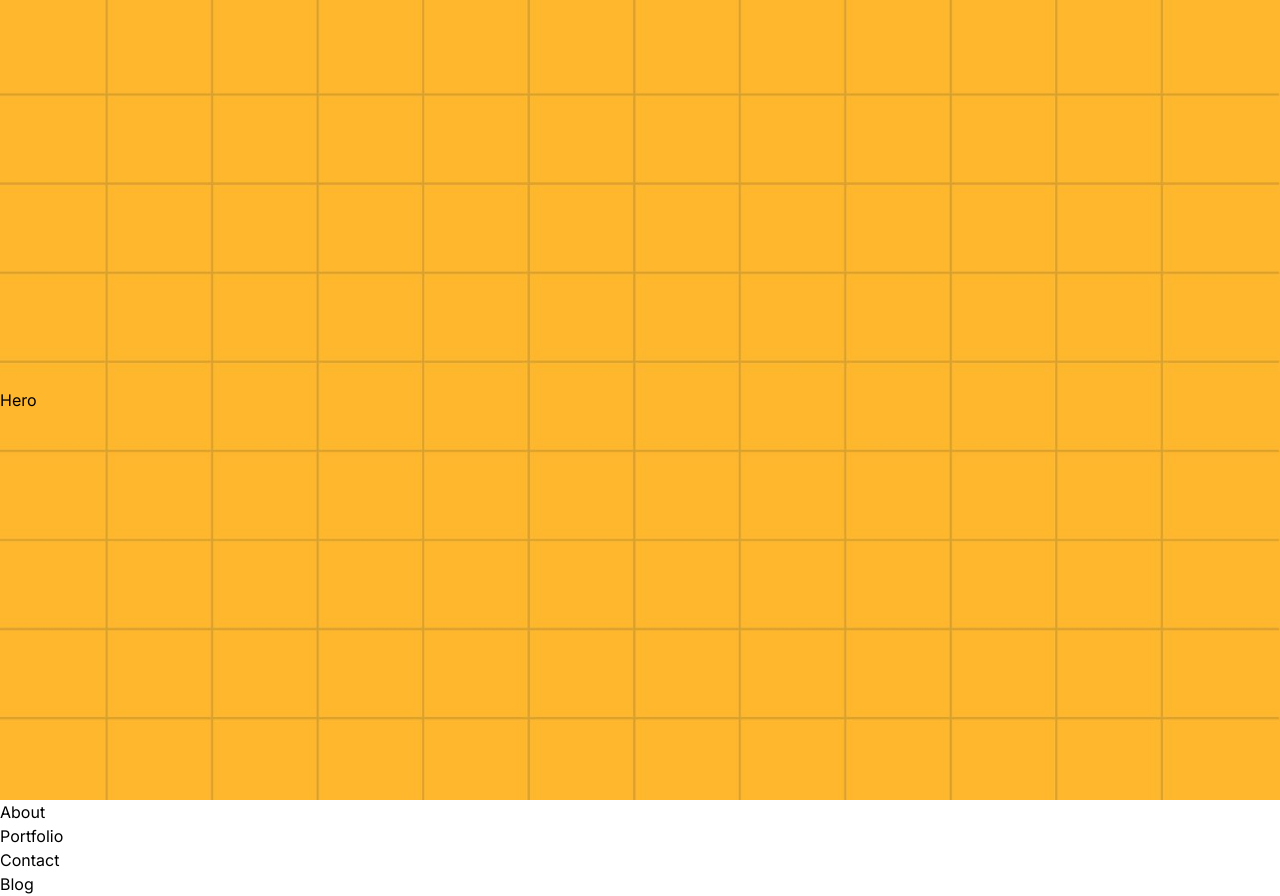
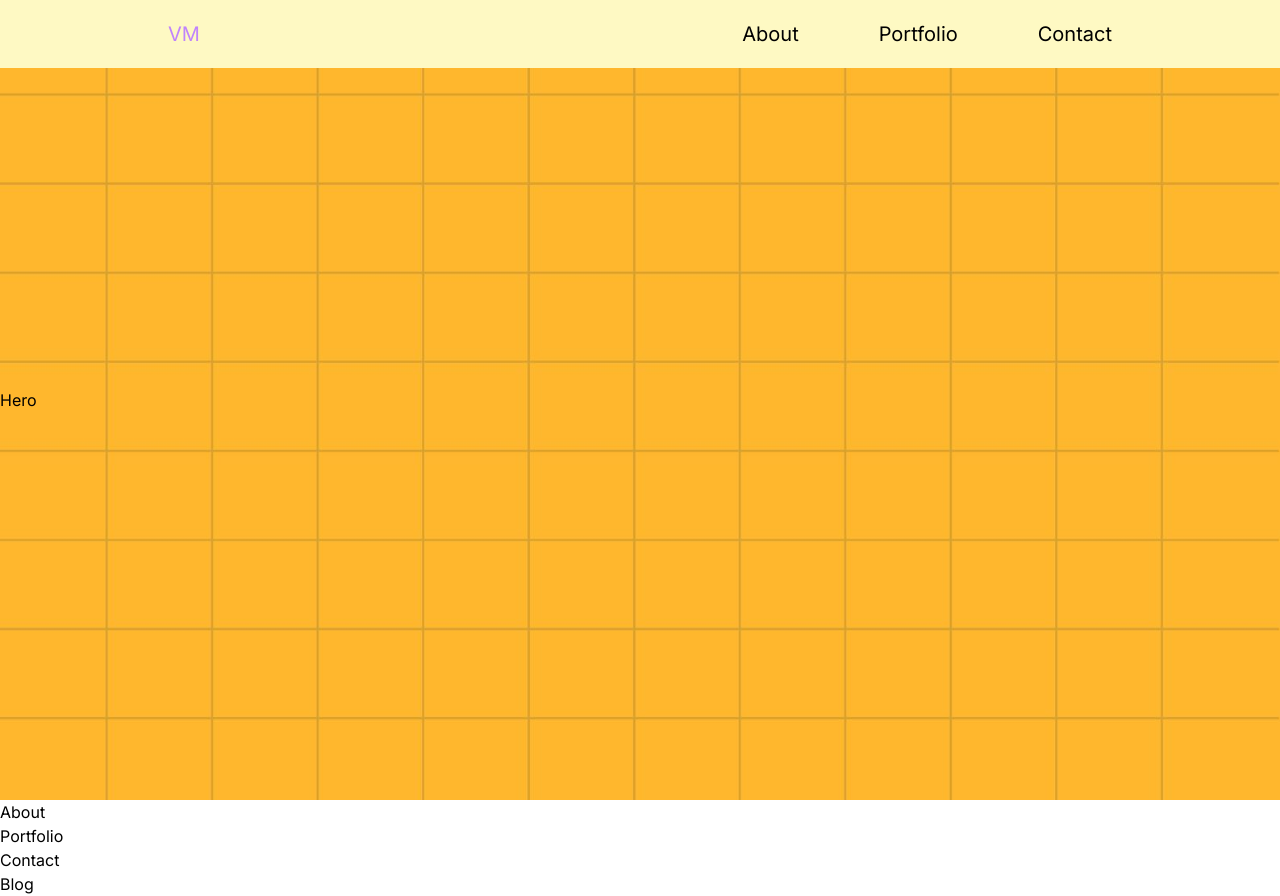
Before and after one commit to DustyDogCodex/animator-portfolio, a Next.js app: page / in a window 1280 px wide. Built offline with nearby package versions, Linux system fonts and the light colour scheme.

Commit message:
added navbar and react-link-smooth-scroll as a dependency

```diff
--- /dev/null
+++ b/src/app/components/Navbar.tsx
@@ -0,0 +1,148 @@
+import { useState, useEffect } from 'react'
+import useMediaQuery from '../hooks/useMediaQuery'
+import AnchorLink from "react-anchor-link-smooth-scroll"
+import { FontAwesomeIcon } from '@fortawesome/react-fontawesome'
+import { faBars, faX } from '@fortawesome/free-solid-svg-icons'
+
+export type LinkProps = {
+    page: string,
+    currentPage: string,
+    setCurrentPage: (page: string) => void
+}
+
+const SmoothLink = ({ page, currentPage, setCurrentPage }: LinkProps) => {
+    //page names will be capitalised for display. This will convert them to lowercase so they can accurately be compared for conditional rendering.
+    const lowerCasePage = page.toLowerCase()
+
+    return(
+        <AnchorLink
+            className={`${currentPage === lowerCasePage ? "text-purple-400" : ""} text-xl text-black cursor-pointer hover:text-violet-600 transition duration-500 hover:no-underline`}
+            href={`#${lowerCasePage}`}
+            onClick={() => setCurrentPage(lowerCasePage)}
+        >
+            {page === 'Home' ? 'VM' : page}
+        </AnchorLink>
+    )
+}
+
+function NavBar({ currentPage, setCurrentPage }: LinkProps) {
+    //using state to toggle navbar menu
+    const [ menuToggled, setMenuToggled ] = useState<boolean>(false)
+
+    //checking to see if window is above a small screen with custom hook
+    const aboveSmallScreens: boolean = useMediaQuery("(min-width: 768px)")
+
+    //determining if navbar is at top of page or not.
+    const [ topOfPage, setTopOfPage ] = useState<boolean>(true)
+
+    useEffect(() => {
+        //using handleScroll to determine if user is browsing top section of the website
+        //this is done to control the background color of the navbar. If user scrolls down the website, bg color changes to red
+        const handleScroll = () => {
+            window.scrollY === 0 ? setTopOfPage(true) : setTopOfPage(false)
+        }
+        window.addEventListener('scroll', handleScroll)
+        return () => window.removeEventListener('scroll', handleScroll)
+    }, [])
+
+    return (
+        <nav
+            className={`${topOfPage ? "bg-yellow-100" : "bg-fuchsia-500"} fixed top-0 z-50 w-full flex items-center justify-center text-black`}
+        >
+            <div
+                className='w-full flex items-center justify-between py-5 px-10 xl:w-4/5'
+            >
+                {/* brand logo and name */}
+                <div
+                    className='flex items-center justify-center'
+                >
+                    <SmoothLink
+                        page="Home"
+                        currentPage={currentPage}
+                        setCurrentPage={setCurrentPage}
+                    />
+                </div>
+
+                {/* menu options */}
+                {aboveSmallScreens
+                    ?
+                    <div className="flex justify-between gap-20">
+                        <SmoothLink
+                            page="About"
+                            currentPage={currentPage}
+                            setCurrentPage={setCurrentPage}
+                        />
+                        <SmoothLink
+                            page="Portfolio"
+                            currentPage={currentPage}
+                            setCurrentPage={setCurrentPage}
+                        />
+                        <SmoothLink
+                            page="Contact"
+                            currentPage={currentPage}
+                            setCurrentPage={setCurrentPage}
+                        />
+                    </div>
+                    :
+                    /* this is what NavBar will look like for smaller screens when menu is toggled off */
+                    <button
+                        className="rounded-full p-2 flex items-center justify-center hover:scale-125 transition duration-300"
+                        onClick={() => setMenuToggled(true)}
+                    >
+                        <FontAwesomeIcon
+                            icon={faBars}
+                            style={{color: "#f5c211", height:'30px', width:'30px'}}
+                        />
+                    </button>
+                }
+
+                {/* toggleable side menu for small/mobile screens */}
+                {/* menu will slide in from top when user clicks the menu icon */}
+                {/* after user clicks on a link, the menu will close automatically */}
+                {(
+                    <div
+                        className={`${ aboveSmallScreens ? 'hidden' : '' } fixed ${ menuToggled ? 'top-0' : '-top-[250px]'} h-[250px] right-0 w-full bg-fuchsia-500 rounded-b-xl ease-in-out duration-700`}
+                    >
+                        {/* X button on top to close menu */}
+                        <div className="flex justify-end px-4 pt-5 mr-8">
+                            <button
+                                onClick={() => setMenuToggled(!menuToggled)}
+                                className="p-2 rounded-full flex items-center"
+                            >
+                                <FontAwesomeIcon
+                                    icon={faX}
+                                    style={{color: "#f5c211", height:'30px', width:'30px'}}
+                                />
+                            </button>
+                        </div>
+
+                        {/* links inside menu */}
+                        <div
+                            className="flex flex-col items-center gap-8 text-2xl"
+                            /* closes menu after a link is clicked */
+                            onClick={() => setMenuToggled(!menuToggled)}
+                        >
+                            <SmoothLink
+                                page="About"
+                                currentPage={currentPage}
+                                setCurrentPage={setCurrentPage}
+                            />
+                            <SmoothLink
+                                page="Portfolio"
+                                currentPage={currentPage}
+                                setCurrentPage={setCurrentPage}
+                            />
+                            <SmoothLink
+                                page="Contact"
+                                currentPage={currentPage}
+                                setCurrentPage={setCurrentPage}
+                            />
+                        </div>
+                    </div>
+                )}
+            </div>
+        </nav>
+    )
+}
+
+export default NavBar
--- /dev/null
+++ b/src/app/hooks/useMediaQuery.tsx
@@ -0,0 +1,32 @@
+import { useState, useEffect } from "react"
+
+//creating a custom hook for watching and updating media queries as different components will respond to different media breakpoints.
+const useMediaQuery = (query: string) => {
+    //watching for when screen hits a partiuclar media breakpoint so the website can respond to it.
+    const [ matches, setMatches ] = useState(false)
+
+    useEffect(() => {
+        //finding and storing media query object using matchMedia() method in media variable
+        //this will be used to update media queries as user browses through the website
+        const media = window.matchMedia(query)
+
+        //if current media query is not the same as the one stored in state variable matches, we update it
+        //this is done to grab the media query for the window when the website loads for the first time on a user's browser
+        if( media.matches !== matches ){
+            setMatches(media.matches)
+        }
+
+        //once the initial media queries for a screen are acquired, any resizing of the window/screen needs to update the current media query.
+        //this is done through the event listeners below
+        const listener = () => setMatches(media.matches)
+        //setting matches to cuurent media query when window is resized
+        window.addEventListener("resize", listener)
+
+        //removing eventListener because its only needed when window is resized
+        return () => window.removeEventListener("resize", listener)
+    }, [ matches, query ])
+
+    return matches
+}
+
+export default useMediaQuery
--- a/src/app/layout.tsx
+++ b/src/app/layout.tsx
@@ -16,7 +16,9 @@
 }) {
   return (
     <html lang="en">
-      <body className={inter.className}>{children}</body>
+        <body className={inter.className}>
+            {children}
+        </body>
     </html>
   )
 }
--- a/src/app/page.tsx
+++ b/src/app/page.tsx
@@ -1,11 +1,22 @@
+'use client'
 import Hero from "./components/Hero"
 import About from "./components/About"
 import Portfolio from "./components/Portfolio"
 import Contact from "./components/Contact"
+import NavBar from "./components/Navbar"
+import { useState } from 'react'
 
 export default function Home() {
+    //using state to identify the current page the user is browser
+    const [ currentPage, setCurrentPage ] = useState<string>('home')
+
     return (
         <main className="flex min-h-screen flex-col">
+            <NavBar
+                page='N/A'
+                currentPage={currentPage}
+                setCurrentPage={setCurrentPage}
+            />
             <Hero />
             <About />
             <Portfolio />
```
Also changed, not shown: package.json (+9 -5 lines), 1 other file (tests, documents, lock files or other folders). Lines whose indentation alone changed are shown as unchanged.
